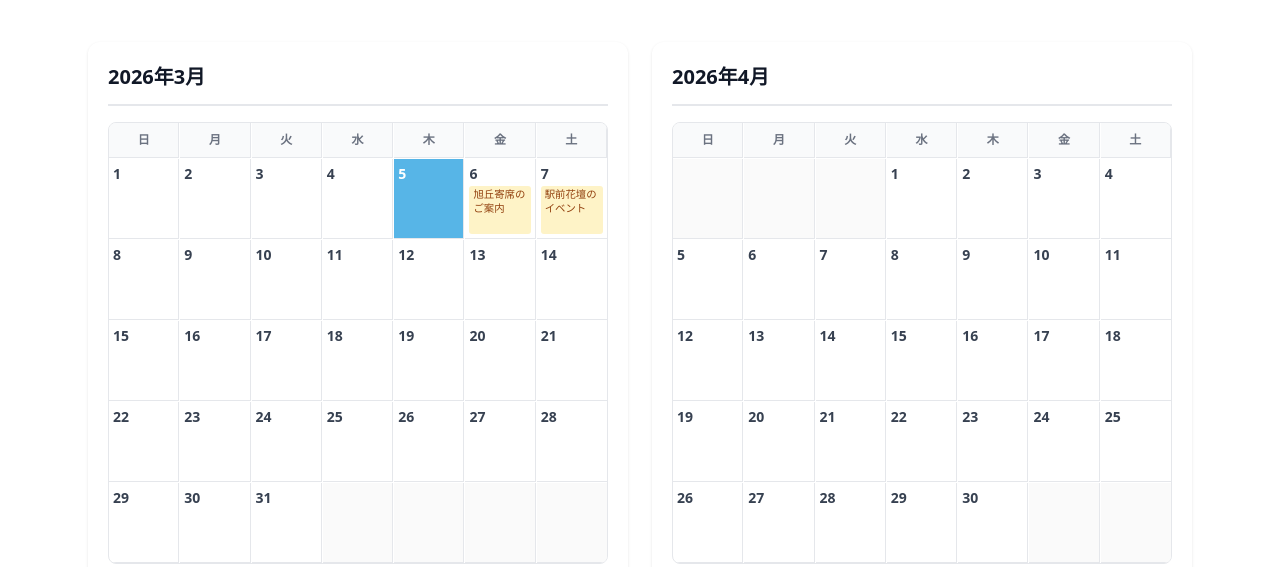
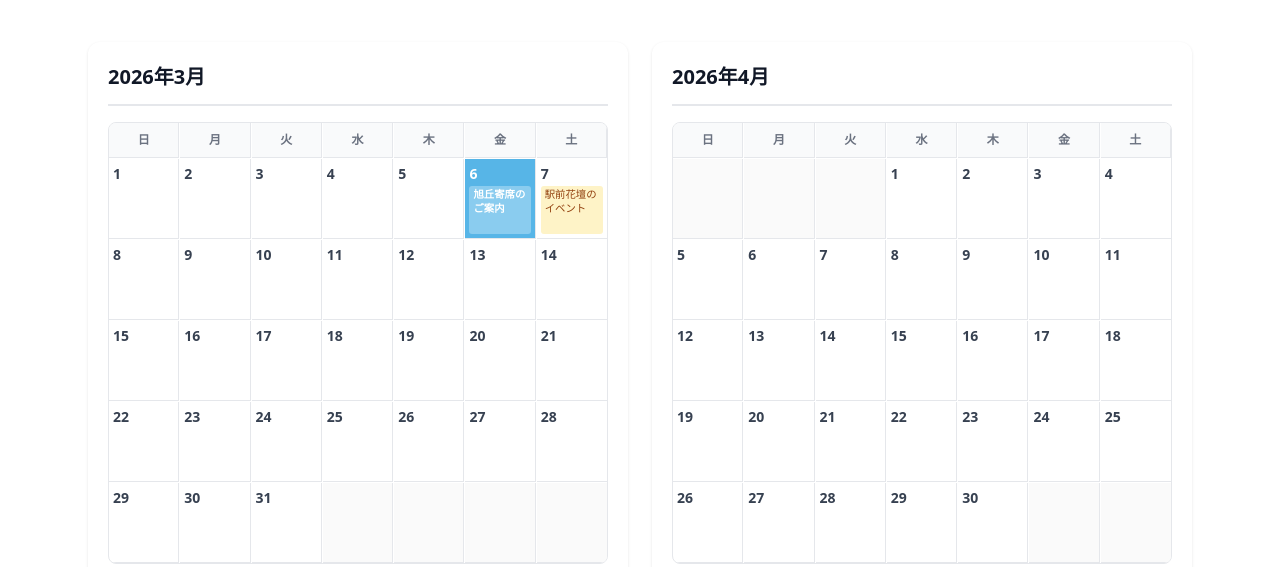
Before and after one commit to xim2jp/asahigaoka, a website: page news.html in a window 1280 px wide. Shown: the part 502-1069 px from the top of the page. Drawn offline with nearby package versions, Linux system fonts and the light colour scheme; a script that the page names is missing.

Commit message:
Update news.html - 2026-03-06

```diff
--- a/news.html
+++ b/news.html
@@ -295,7 +295,7 @@
         }
       }
     </style>
-    <!-- Generated at: 2026-03-04T15:05:05.172774Z -->
+    <!-- Generated at: 2026-03-05T15:05:05.239730Z -->
   </head>
   <body class="bg-white">
     <!-- ヘッダー -->
@@ -427,10 +427,10 @@
             </div><div class="calendar-day  ">
                 <span class="calendar-day-number">4</span>
 
-            </div><div class="calendar-day today ">
+            </div><div class="calendar-day  ">
                 <span class="calendar-day-number">5</span>
 
-            </div><div class="calendar-day  has-event">
+            </div><div class="calendar-day today has-event">
                 <span class="calendar-day-number">6</span>
                 <div class="calendar-day-event" onclick="event.stopPropagation(); window.location.href='news/6d7016a3-8fe0-43c6-9797-1246dce0a0ed.html'" title="旭丘寄席のご案内">旭丘寄席のご案内</div>
             </div><div class="calendar-day  has-event">
```
